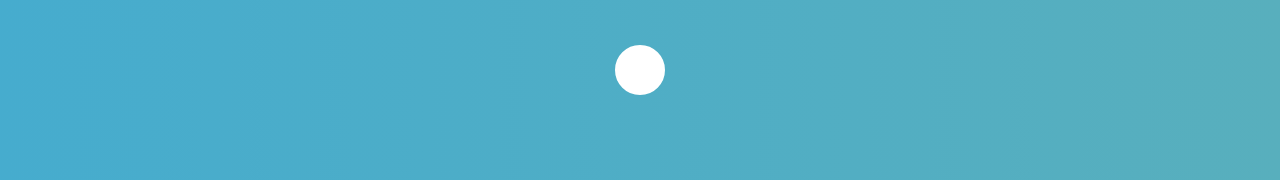
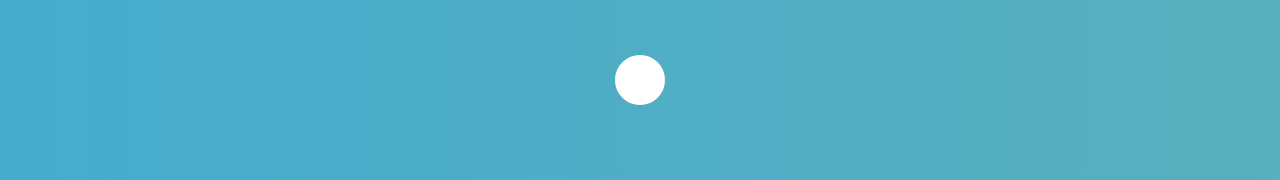
Before and after one commit to santiagoanaya/lib-renacer, a Vue app: page / in a window 1280 px wide. Shown: the part 335-515 px from the top of the page. Built offline with nearby package versions, Linux system fonts and the light colour scheme; some icons are missing.

Commit message:
Arreglo margin para que quede bien el search

```diff
--- a/src/App.vue
+++ b/src/App.vue
@@ -26,6 +26,6 @@ export default {
   -moz-osx-font-smoothing: grayscale;
   text-align: center;
   color: #2c3e50;
-  margin-top: 60px;
+  margin-top: 80px;
 }
 </style>
```
